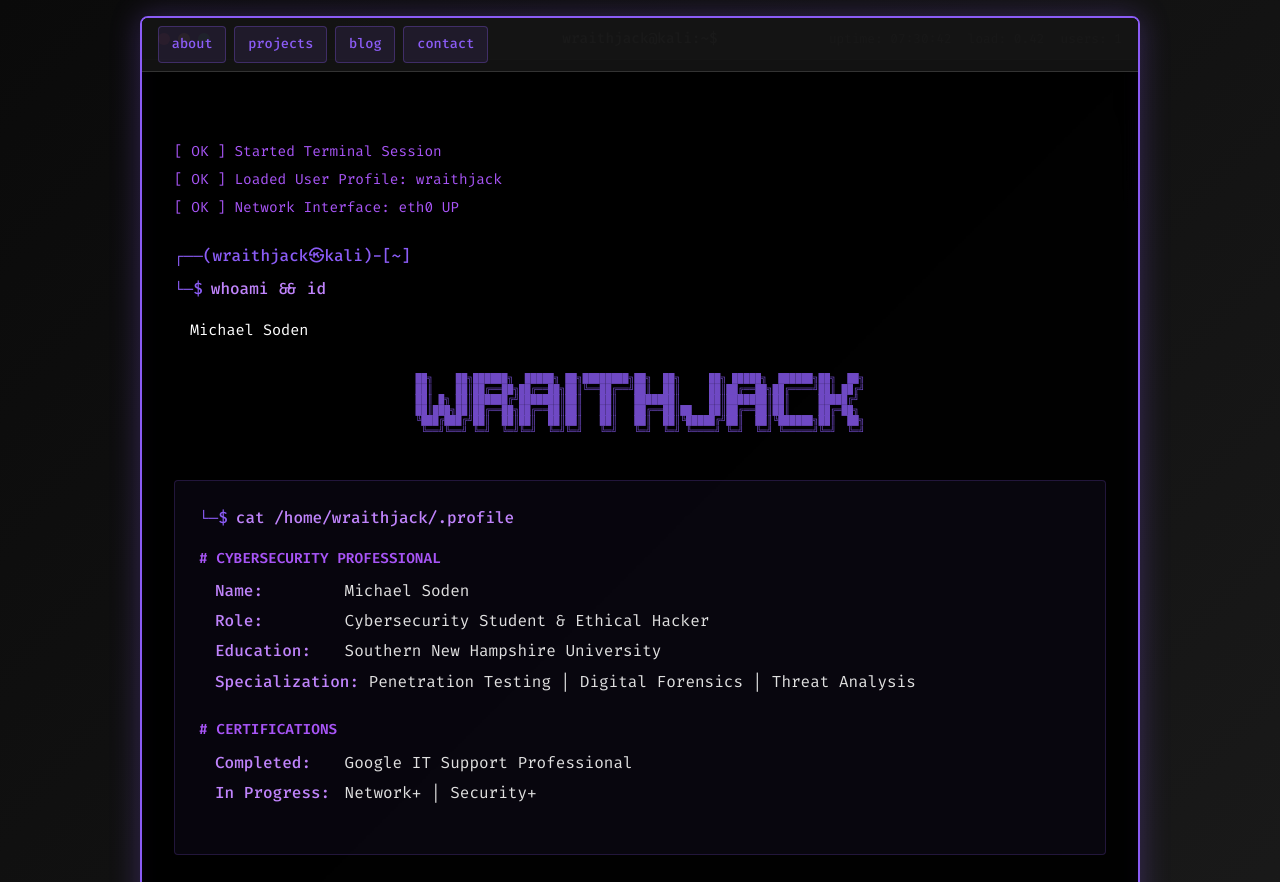
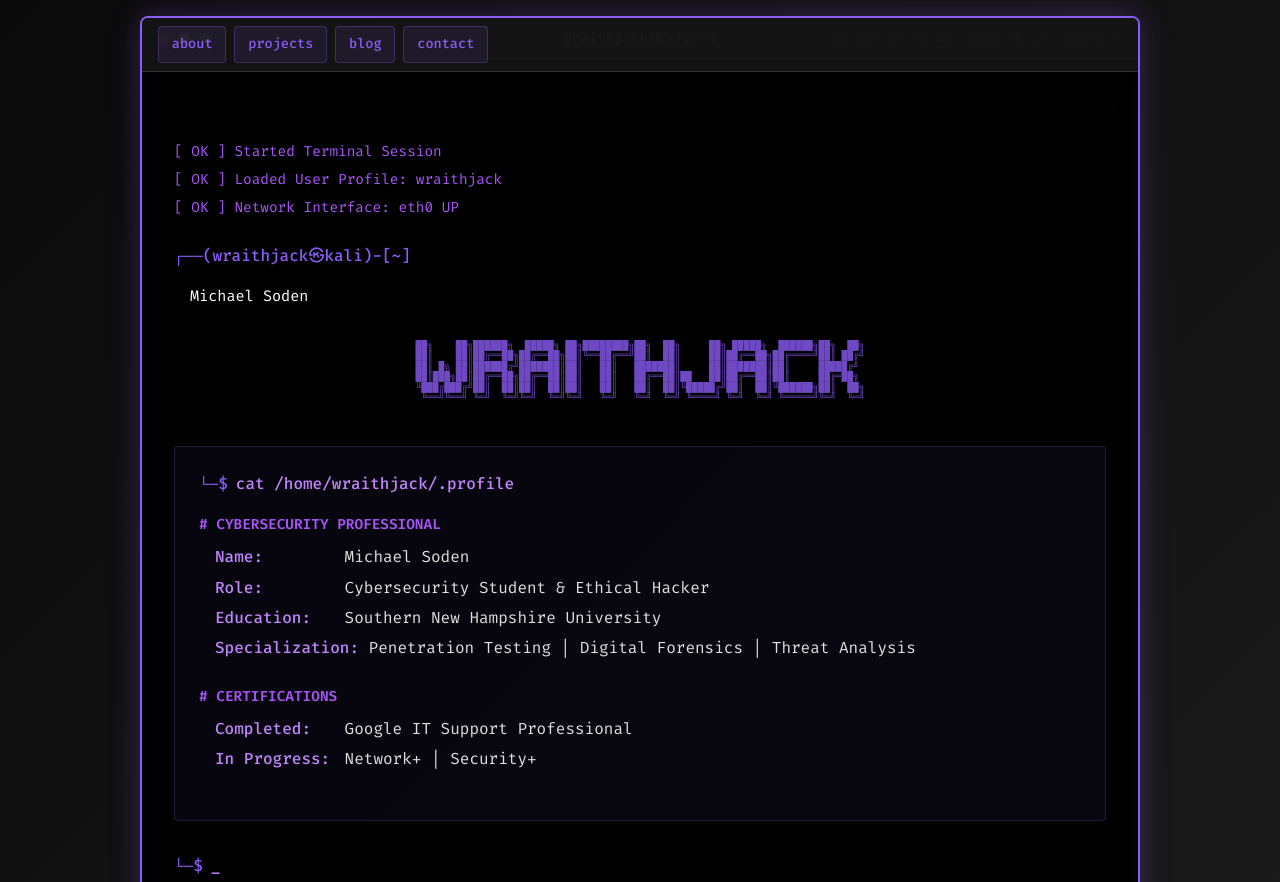
Before and after one commit to wraithjack/wraithjack.github.io, a website: page index.html in a window 1280 px wide. Shown: the top 882 px of the page. Drawn offline with Linux system fonts and the light colour scheme.

Commit message:
Update index.html

```diff
--- a/index.html
+++ b/index.html
@@ -48,10 +48,7 @@
           <span class="prompt">┌──(wraithjack㉿kali)-[~]</span>
         </div>
         <div class="line">
-          <span class="prompt">└─$</span>
-          <span class="command">whoami && id</span>
         </div>
-      </div>
 
       <div class="user-info">
         <div class="output-line">Michael Soden</div>
```
